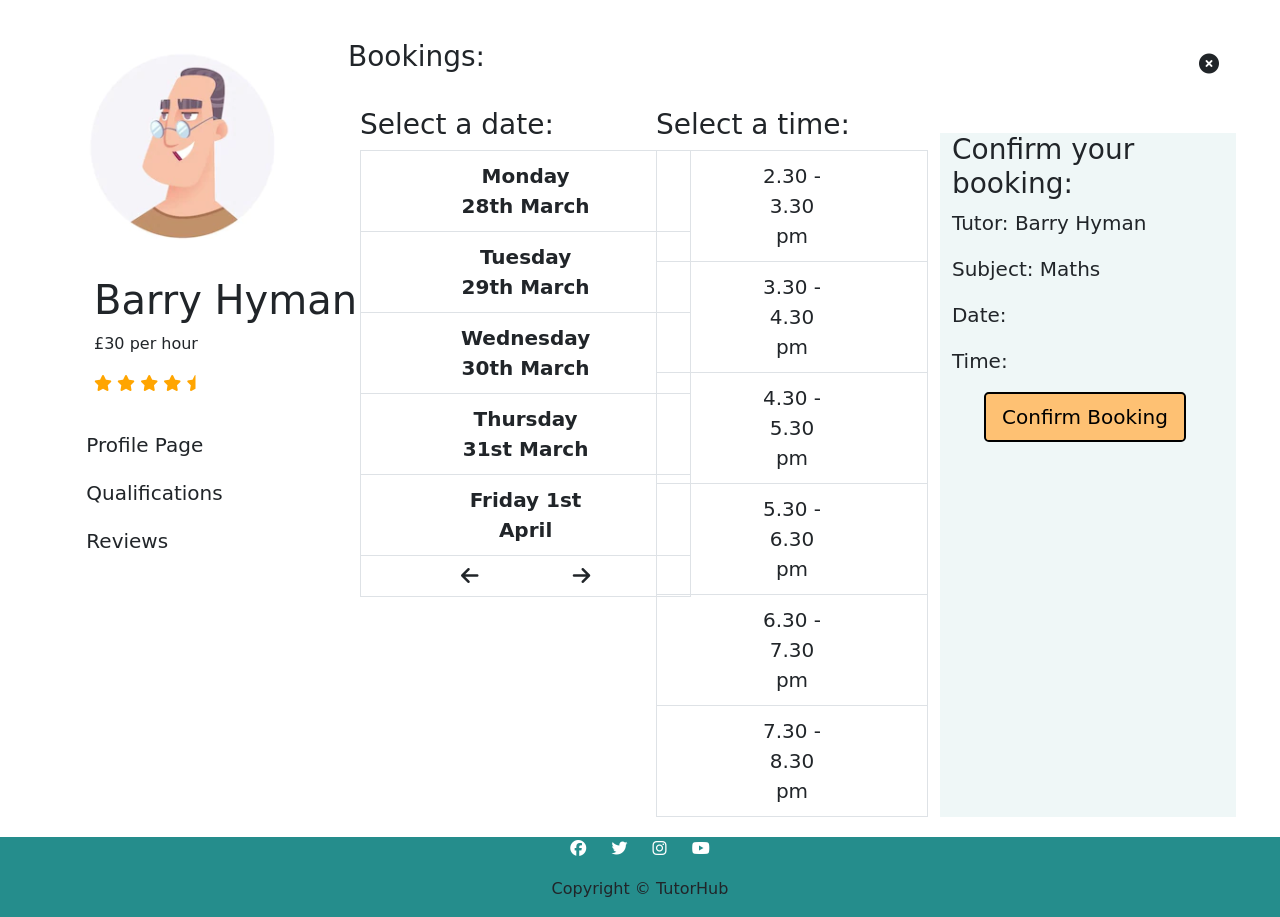
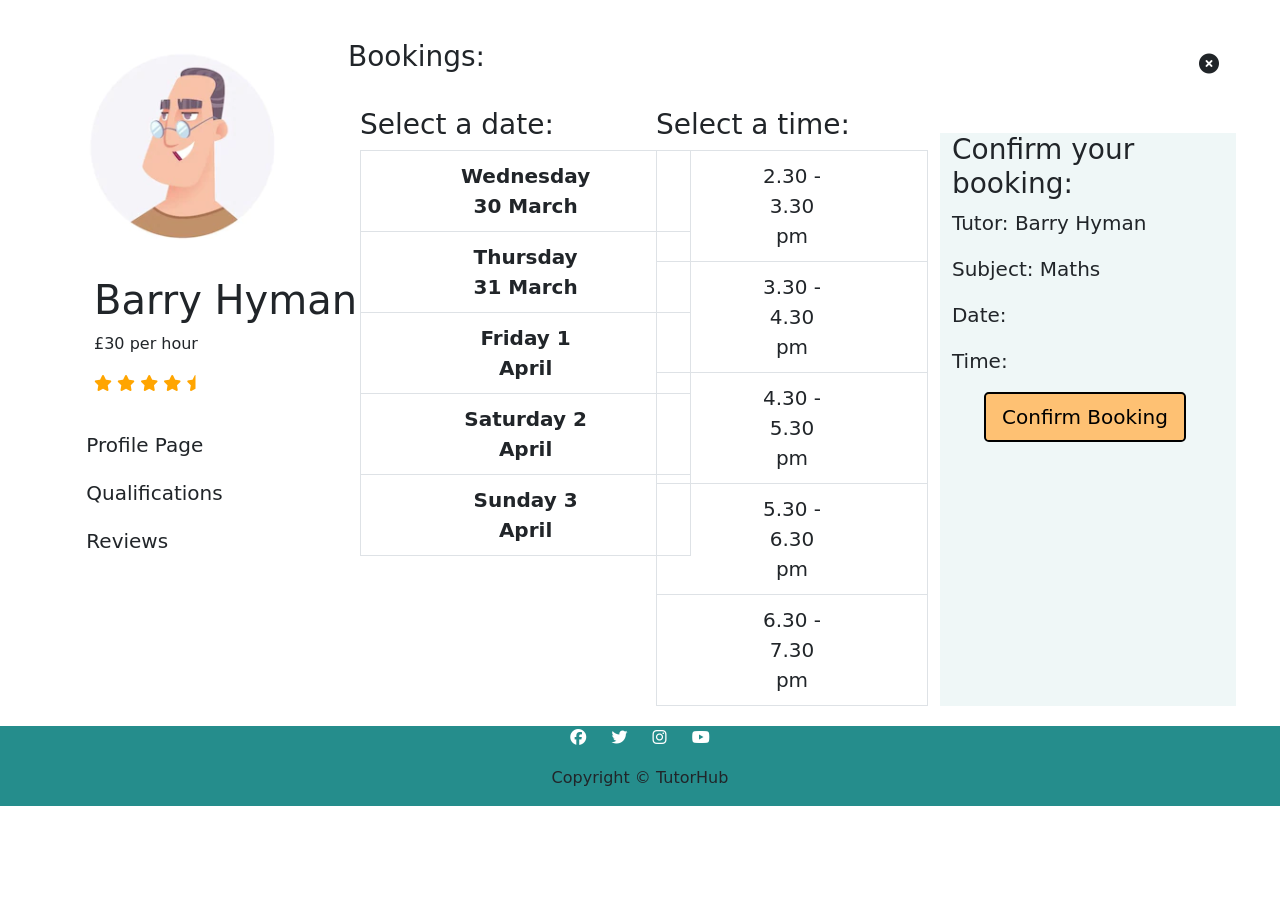
Before and after one commit to sophiebatten123/Tutoring-Hub, a Django app: page /tutors/tutor_one/ in a window 1280 px wide. Shown: the part 56-973 px from the top of the page. After the commit the page ends 862 px from the top, so only its background shows below. Run offline with Django 3.2, Linux system fonts and the light colour scheme; lists and menus that the app fills with data are empty; some libraries are stand-ins or nearby versions; some web fonts are replaced.

Commit message:
Dates are now automatically generated within the booking system

```diff
--- a/static/js/tutor.js
+++ b/static/js/tutor.js
@@ -1,3 +1,5 @@
+window.onload = dateGenerator()
+
 function getCookie(name) {
     let cookieValue = null;
     if (document.cookie && document.cookie !== '') {
@@ -134,3 +136,59 @@ function confirmBooking(){
         });
     }
 }
+
+function dateGenerator() {
+    var day_one = document.getElementById("day-one");
+    var day_two = document.getElementById("day-two");
+    var day_three = document.getElementById("day-three");
+    var day_four = document.getElementById("day-four");
+    var day_five = document.getElementById("day-five");
+
+    // Gets the next 7 week days
+    var currentDate = new Date();
+    var secondDay = new Date(currentDate.getFullYear(), currentDate.getMonth(), currentDate.getDate() + 1);
+    var thirdDay = new Date(currentDate.getFullYear(), currentDate.getMonth(), currentDate.getDate() + 2);
+    var fourthDay = new Date(currentDate.getFullYear(), currentDate.getMonth(), currentDate.getDate() + 3);
+    var fifthDay = new Date(currentDate.getFullYear(), currentDate.getMonth(), currentDate.getDate() + 4);
+    var sixthDay = new Date(currentDate.getFullYear(), currentDate.getMonth(), currentDate.getDate() + 5);
+
+    // Uses naming notation to get them written in long form
+    var monthNames = ["January", "February", "March", "April", "May", "June", "July", "August", "September", "October", "November", "December"];
+    var daysOfWeek = ["Sunday", "Monday", "Tuesday", "Wednesday", "Thursday", "Friday", "Saturday"];
+
+    var secondDate = secondDay.getDate();
+    var secondMonth = secondDay.getMonth();
+
+    var thirdDate = thirdDay.getDate();
+    var thirdMonth = thirdDay.getMonth();
+
+    var fourthDate = fourthDay.getDate();
+    var fourthMonth = fourthDay.getMonth();
+
+    var fifthDate = fifthDay.getDate();
+    var fifthMonth = fifthDay.getMonth();
+
+    var sixthDate = sixthDay.getDate();
+    var sixthMonth = sixthDay.getMonth();
+
+    // Denotes the new days of the week
+    var secondDateTrial = secondDate + " " + monthNames[secondMonth];
+    var thirdDateTrial = thirdDate + " " + monthNames[thirdMonth];
+    var fourthDateTrial = fourthDate + " " + monthNames[fourthMonth];
+    var fifthDateTrial = fifthDate + " " + monthNames[fifthMonth];
+    var sixthDateTrial = sixthDate + " " + monthNames[sixthMonth];
+
+
+    secondDateWithDayOfWeek = daysOfWeek[secondDay.getDay()] + " " + secondDateTrial;
+    thirdDateWithDayOfWeek = daysOfWeek[thirdDay.getDay()] + " " + thirdDateTrial;
+    fourthDateWithDayOfWeek = daysOfWeek[fourthDay.getDay()] + " " + fourthDateTrial;
+    fifthDateWithDayOfWeek = daysOfWeek[fifthDay.getDay()] + " " + fifthDateTrial;
+    sixthDateWithDayOfWeek = daysOfWeek[sixthDay.getDay()] + " " + sixthDateTrial;
+
+    day_one.innerHTML = secondDateWithDayOfWeek;
+    day_two.innerHTML = thirdDateWithDayOfWeek;
+    day_three.innerHTML = fourthDateWithDayOfWeek;
+    day_four.innerHTML = fifthDateWithDayOfWeek;
+    day_five.innerHTML = sixthDateWithDayOfWeek;
+
+}
--- a/tutorprofile/templates/tutorprofile/tutor_one.html
+++ b/tutorprofile/templates/tutorprofile/tutor_one.html
@@ -72,22 +72,19 @@
                     <h3>Select a date:</h3>
                     <table class="center">
                         <tr>
-                            <th class="day-slot table" onclick="selectDate()">Monday 28th March</th>
+                            <th class="day-slot table" onclick="selectDate()" id="day-one"></th>
                         </tr>
                         <tr>
-                            <th class="day-slot table" onclick="selectDate()">Tuesday 29th March</th>
+                            <th class="day-slot table" onclick="selectDate()" id="day-two"></th>
                         </tr>
                         <tr>
-                            <th class="day-slot table" onclick="selectDate()">Wednesday 30th March</th>
+                            <th class="day-slot table" onclick="selectDate()" id="day-three"></th>
                         </tr>
                         <tr>
-                            <th class="day-slot table" onclick="selectDate()">Thursday 31st March</th>
+                            <th class="day-slot table" onclick="selectDate()" id="day-four"></th>
                         </tr>
                         <tr>
-                            <th class="day-slot table" onclick="selectDate()">Friday 1st April</th>
-                        </tr>
-                        <tr>
-                            <th class="table"><i class="fa-solid fa-arrow-left" id="left"></i><i class="fa-solid fa-arrow-right" id="right"></i></th>
+                            <th class="day-slot table" onclick="selectDate()" id="day-five"></th>
                         </tr>
                     </table>
                 </div>
@@ -108,9 +105,6 @@
                         </tr>
                         <tr>
                             <td class="time-slot table" onclick="selectTime()">6.30 - 7.30 pm</td>
-                        </tr>
-                        <tr>
-                            <td class="time-slot table" onclick="selectTime()">7.30 - 8.30 pm</td>
                         </tr>
                     </table>
                 </div>
```
Also changed, not shown: tutorprofile/templates/tutorprofile/tutor_three.html (+5 -11 lines), tutorprofile/templates/tutorprofile/tutor_two.html (+5 -11 lines).
